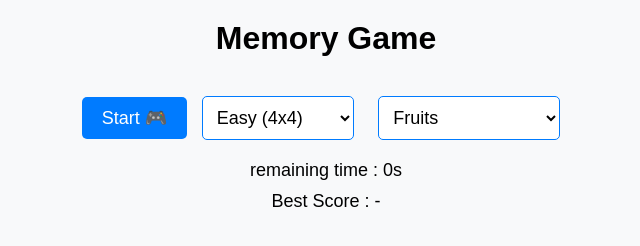
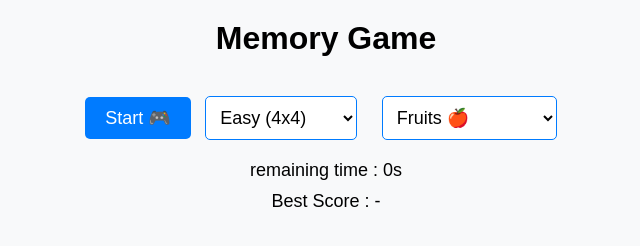
Before and after one commit to Frejuste26/MemoryGame, a plain HTML site: page index.html in a window 1280 px wide. Shown: the full height of the page, 314-954 px from the left. Drawn offline with Linux system fonts and the light colour scheme.

Commit message:
Update index.html

```diff
--- a/index.html
+++ b/index.html
@@ -16,13 +16,24 @@
     <option value="8">Hard (8x8)</option>
   </select>
   <select id="theme">
-    <option value="fruits">Fruits</option>
-    <option value="animals">Animals</option>
-    <option value="shapes">Geometric Forms</option>
-    <option value="weather">Weather icons</option>
-    <option value="food">Foods</option>
-    <option value="vehicules">Cars</option>
-    <option value="plants">Plants</option>
+                <option value="fruits">Fruits 🍎</option>
+                <option value="animals">Animaux 🐱</option>
+                <option value="shapes">Formes ⭐</option>
+                <option value="weather">Météo ☀️</option>
+                <option value="food">Nourriture 🍕</option>
+                <option value="vehicules">Véhicules 🚗</option>
+                <option value="plants">Plantes 🌸</option>
+                <option value="sports">Sports ⚽</option>
+                <option value="technologies">Technologies 💻</option>
+                <option value="musique">Musique 🎷</option>
+                <option value="emotions">Emotions 😊</option>
+                <option value="voyages">Voyages 🗺️</option>
+                <option value="outils">Outils 🔧</option>
+                <option value="flags">Drapeaux 🇫🇷</option>
+                <option value="brands">Marques 🏭</option>
+                <option value="symbols">Symboles ♠️</option>
+                <option value="hearts">Coeurs ❤️</option>
+                <option value="jobs">Jobs 💼</option>
   </select>
   <div id="score">Coups : 0</div>
   <div id="countdown">remaining time : 0s</div>
```
